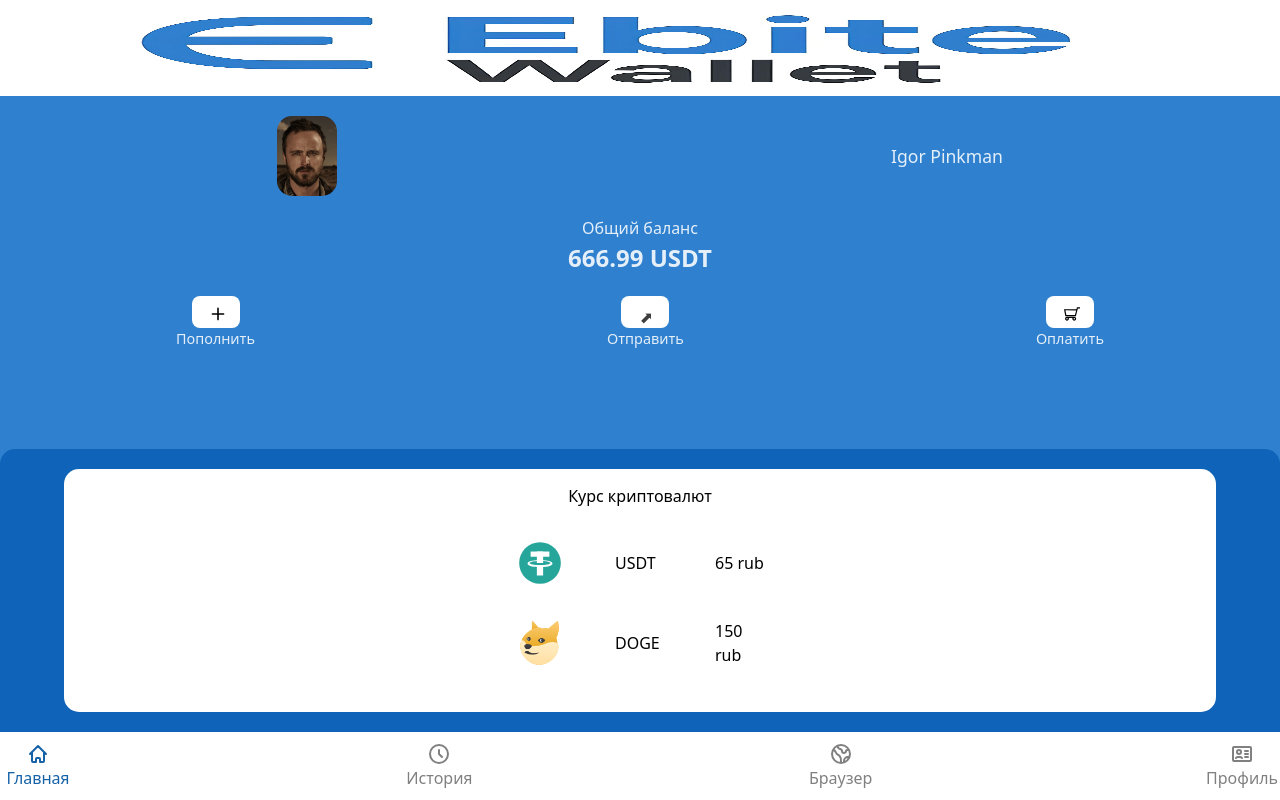
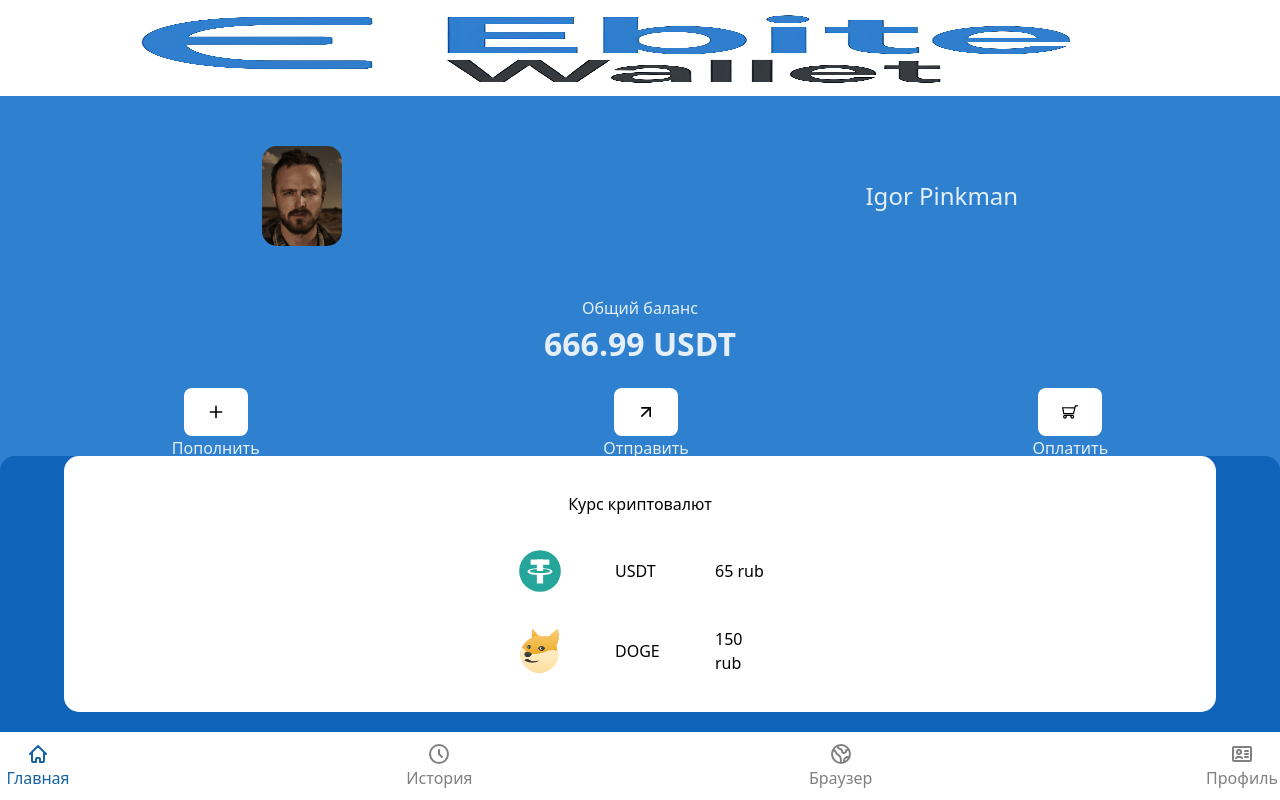
Before and after one commit to PavelScript/EbiteWallet, a React (Vite) app: page / in a window 1280 px wide. Built offline with nearby package versions, Linux system fonts and the light colour scheme.

Commit message:
aligned buttons on main page and altered svgs

```diff
--- a/src/components/CurrencyInfo/CurrencyInfo.module.scss
+++ b/src/components/CurrencyInfo/CurrencyInfo.module.scss
@@ -8,7 +8,6 @@
     align-items: center;
 
     .innerWrapper {
-        margin-top: 20px;
         margin-bottom: 88px;
         border-radius: 15px;
         background-color: white;
@@ -16,10 +15,11 @@
         width: 90%;
         display: flex;
         flex-direction: column;
-        justify-items: center;
+        justify-content: center;
+
 
         .mainText {
-            margin-top: 15px;
+            font-weight: 400;
             color: black;
             text-align: center;
         }
--- a/src/components/WalletBalanceInfo/WalletBalanceInfo.module.scss
+++ b/src/components/WalletBalanceInfo/WalletBalanceInfo.module.scss
@@ -54,61 +54,65 @@
         align-items: center;
         margin-bottom: 100px;
 
+        .button {
+            display: flex;
+            flex-direction: column;
+            justify-content: center;
+            align-items: center;
+        }
+
         button {
             width: 4rem;
             height: 3rem;
+            display:flex;
+            align-items: center;
+            justify-items: center;
         }
 
         .arrowUp {
             font-size: 1.2rem;
+            width: 20px;
+            height: 20px;
+
         }
 
 
         .plusIcon {
             text-align: center;
             width: 16px;
-                height:16px;
+            height: 16px;
         }
 
         .shoppingCart {
             text-align: center;
             width: 16px;
-                height:16px;
+            height: 16px;
         }
 
 
     }
 }
 
-@media (max-height:800px) {
+@media (max-height:670px) {
     .balanceInfoWrapper {
         padding-top: 20px;
 
         .totalMoney {
-
             padding-top: 20px;
 
             .moneyValue {
-
-
                 font-size: 1.5rem;
             }
 
         }
 
-
         height: 50%;
-
 
         .userName {
             font-size: 1.1rem;
-
         }
 
         .userAvatar {
-
-
-
             img {
                 border-radius: 15px;
                 height: 80px;
@@ -139,13 +143,13 @@
             .plusIcon {
                 text-align: center;
                 width: 16px;
-                height:16px;
+                height: 16px;
             }
 
             .shoppingCart {
                 text-align: center;
                 width: 16px;
-                height:16px;
+                height: 16px;
             }
 
         }
--- a/src/components/WalletBalanceInfo/WalletBalanceInfo.tsx
+++ b/src/components/WalletBalanceInfo/WalletBalanceInfo.tsx
@@ -1,4 +1,5 @@
 import styles from "./WalletBalanceInfo.module.scss";
+import arrowUp from "../../assets/arrowUp.svg";
 
 const WalletBalanceInfo = () => {
   return (
@@ -12,19 +13,19 @@ const WalletBalanceInfo = () => {
         <p className={styles.moneyValue}>666.99 USDT</p>
       </div>
       <div className={styles.buttons}>
-        <div>
+        <div className={styles.button}>
           <button className={styles.button}>
             <img className={styles.plusIcon} src="/plusIcon.svg" alt="Add"  />
           </button>
           <p>Пополнить</p>
         </div>
-        <div>
+        <div className={styles.button}>
           <button className={styles.button}>
-            <p className={styles.arrowUp}>⬈</p>
+            <img className={styles.arrowUp} src={arrowUp} alt="arrowUp" />
           </button>
           <p>Отправить</p>
         </div>
-        <div>
+        <div className={styles.button}>
           <button className={styles.button}>
             <img className={styles.shoppingCart} src="/shoppingCart.svg" alt="Add" />{" "}
           </button>
```
Also changed, not shown: src/assets/arrowUp.svg (added). Lines whose indentation alone changed are shown as unchanged.
